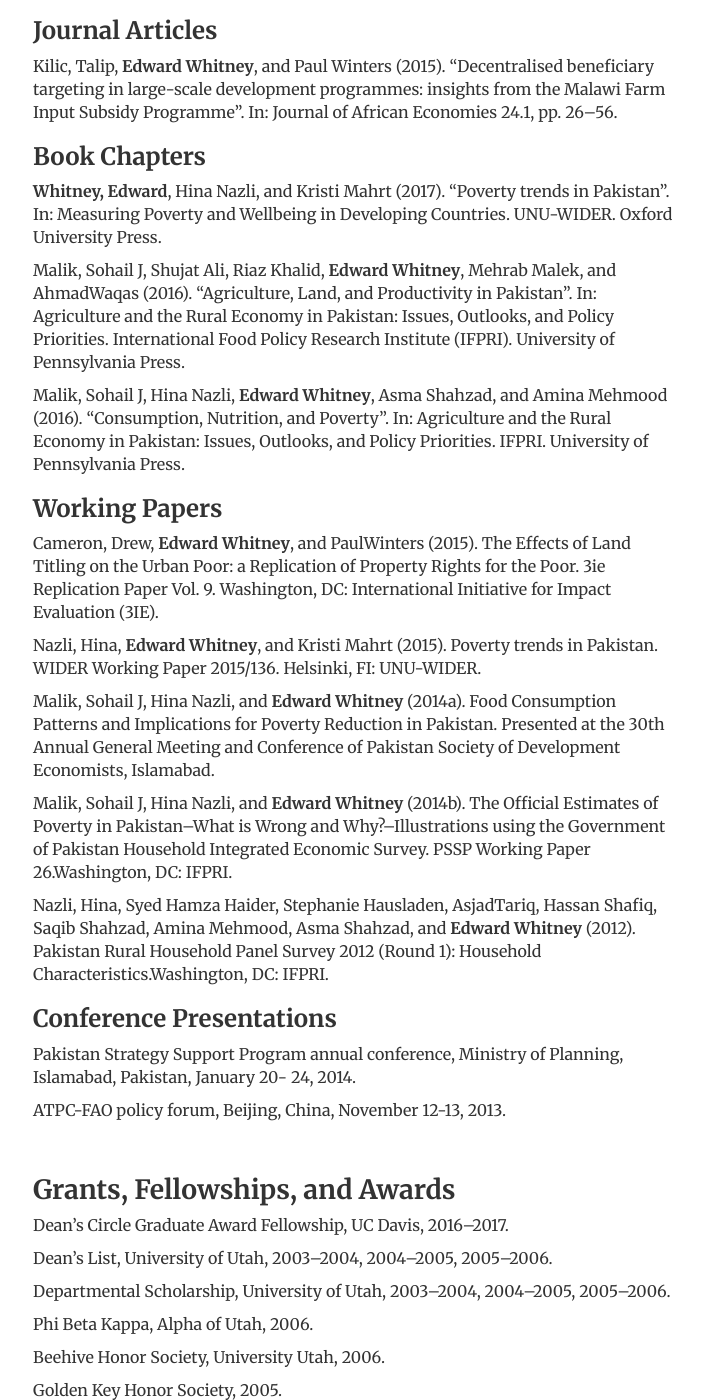
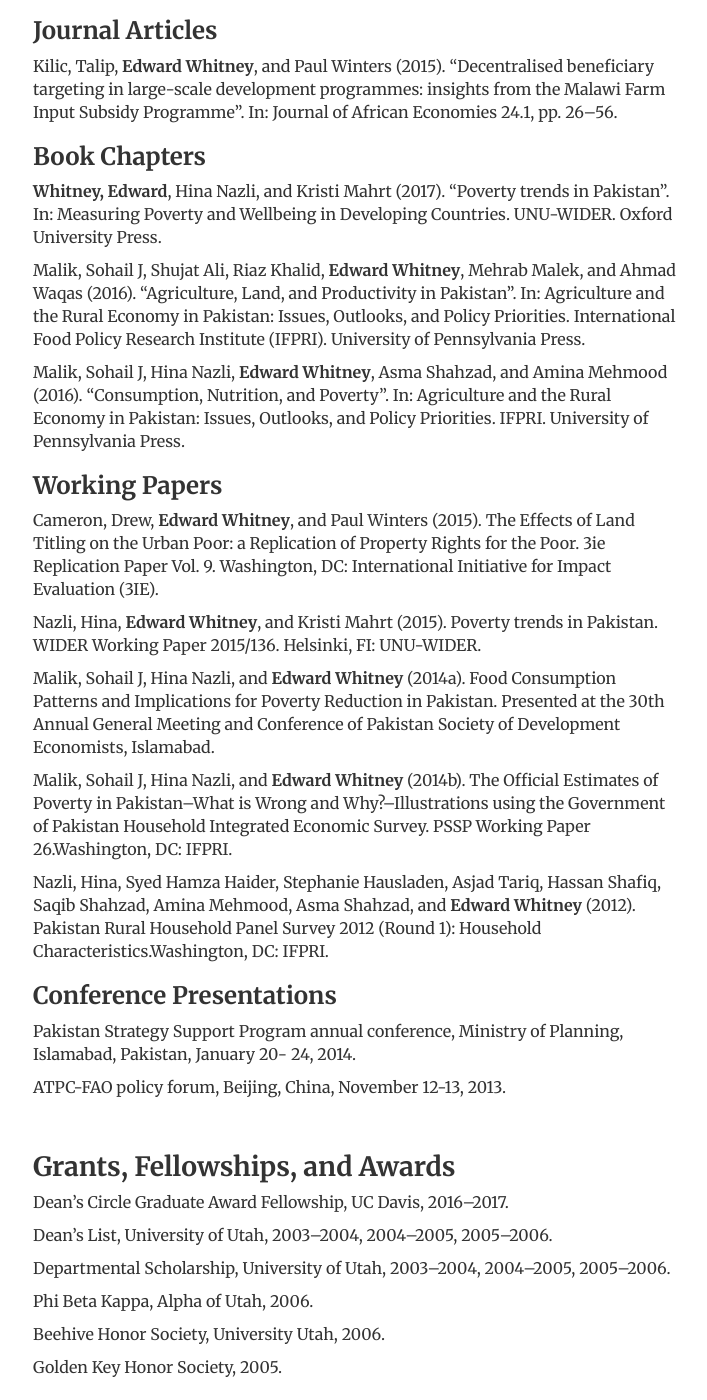
Before and after one commit to edwardmw/edwardmwhitney, a Jekyll site: the page built from cv/index.html, in a window 1280 px wide and 1400 px high, scrolled down 601 px. Shown: the whole window, without its empty margins (283-990 px from the left). Built offline with Jekyll 4.4.1, drawn with Linux system fonts in a browser that asks for light colours.

Commit message:
commit2.64

```diff
--- a/cv/index.html
+++ b/cv/index.html
@@ -42,16 +42,15 @@
 
 				<h3>Book Chapters</h3>
 
-				<p><b>Whitney, Edward</b>, Hina Nazli, and Kristi Mahrt (2017). “Poverty trends in Pakistan”. In: Measuring Poverty and
-				Wellbeing in Developing Countries. UNU-WIDER. Oxford University Press.</p>
+				<p><b>Whitney, Edward</b>, Hina Nazli, and Kristi Mahrt (2017). “Poverty trends in Pakistan”. In: Measuring Poverty and	Wellbeing in Developing Countries. UNU-WIDER. Oxford University Press.</p>
 
-				<p>Malik, Sohail J, Shujat Ali, Riaz Khalid, <b>Edward Whitney</b>, Mehrab Malek, and AhmadWaqas (2016). “Agriculture, Land, and Productivity in Pakistan”. In: Agriculture and the Rural Economy in Pakistan: Issues, Outlooks, and Policy Priorities. International Food Policy Research Institute (IFPRI). University of Pennsylvania Press.</p>
+				<p>Malik, Sohail J, Shujat Ali, Riaz Khalid, <b>Edward Whitney</b>, Mehrab Malek, and Ahmad Waqas (2016). “Agriculture, Land, and Productivity in Pakistan”. In: Agriculture and the Rural Economy in Pakistan: Issues, Outlooks, and Policy Priorities. International Food Policy Research Institute (IFPRI). University of Pennsylvania Press.</p>
 
 				<p>Malik, Sohail J, Hina Nazli, <b>Edward Whitney</b>, Asma Shahzad, and Amina Mehmood (2016). “Consumption, Nutrition, and Poverty”. In: Agriculture and the Rural Economy in Pakistan: Issues, Outlooks, and Policy Priorities. IFPRI. University of Pennsylvania Press.</p>
 
 				<h3>Working Papers</h3>
 
-				<p>Cameron, Drew, <b>Edward Whitney</b>, and PaulWinters (2015). The Effects of Land Titling on the Urban Poor: a Replication of Property Rights for the Poor. 3ie Replication Paper Vol. 9. Washington, DC: International Initiative for Impact Evaluation (3IE).</p>
+				<p>Cameron, Drew, <b>Edward Whitney</b>, and Paul Winters (2015). The Effects of Land Titling on the Urban Poor: a Replication of Property Rights for the Poor. 3ie Replication Paper Vol. 9. Washington, DC: International Initiative for Impact Evaluation (3IE).</p>
 
 				<p>Nazli, Hina, <b>Edward Whitney</b>, and Kristi Mahrt (2015). Poverty trends in Pakistan. WIDER Working Paper 2015/136. Helsinki, FI: UNU-WIDER.</p>
 
@@ -59,7 +58,7 @@
 
 				<p>Malik, Sohail J, Hina Nazli, and <b>Edward Whitney</b> (2014b). The Official Estimates of Poverty in Pakistan–What is Wrong and Why?–Illustrations using the Government of Pakistan Household Integrated Economic Survey. PSSP Working Paper 26.Washington, DC: IFPRI.</p>
 
-				<p>Nazli, Hina, Syed Hamza Haider, Stephanie Hausladen, AsjadTariq, Hassan Shafiq, Saqib Shahzad, Amina Mehmood,
+				<p>Nazli, Hina, Syed Hamza Haider, Stephanie Hausladen, Asjad Tariq, Hassan Shafiq, Saqib Shahzad, Amina Mehmood,
 				Asma Shahzad, and <b>Edward Whitney</b> (2012). Pakistan Rural Household Panel Survey 2012 (Round 1): Household
 				Characteristics.Washington, DC: IFPRI.</p>
 
```
